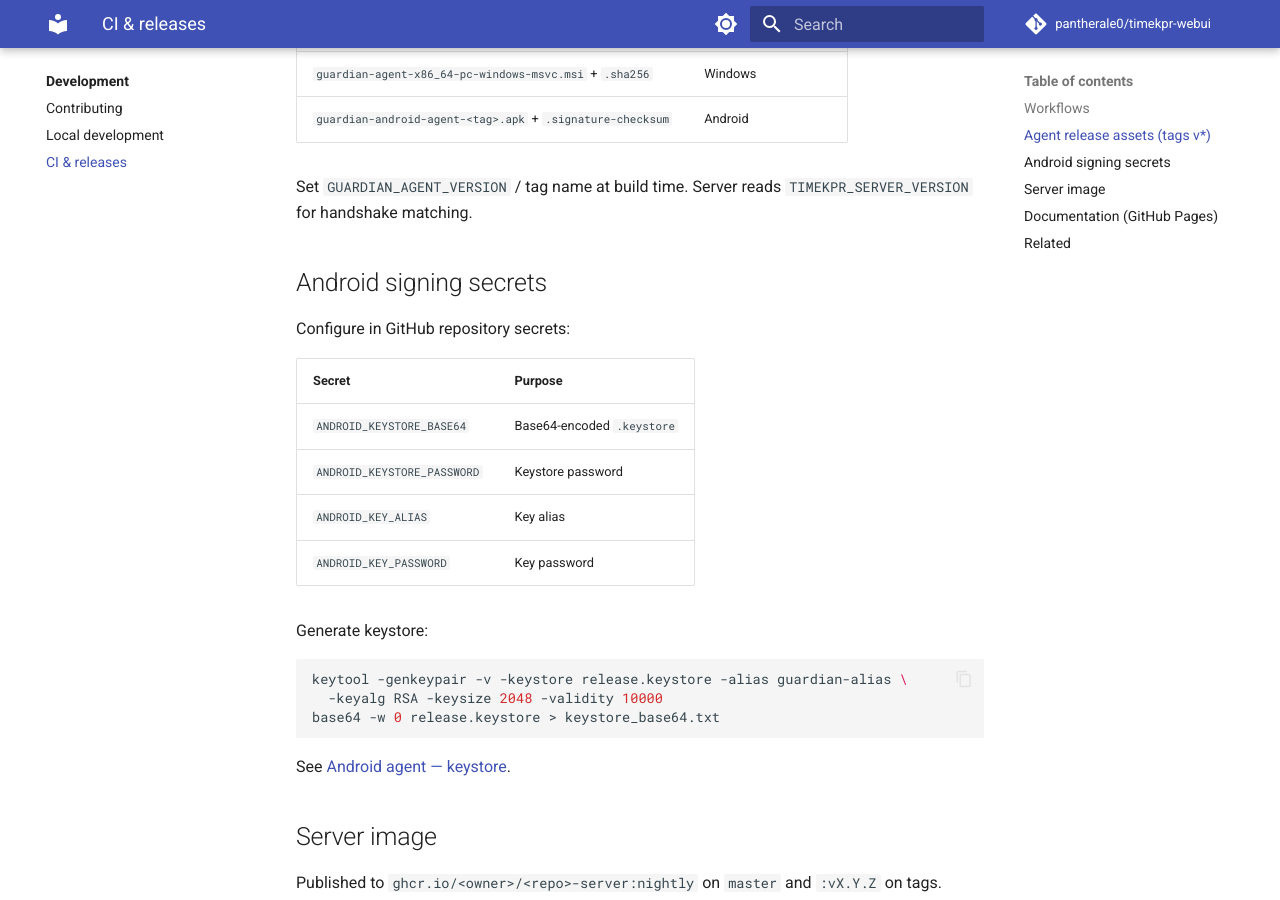
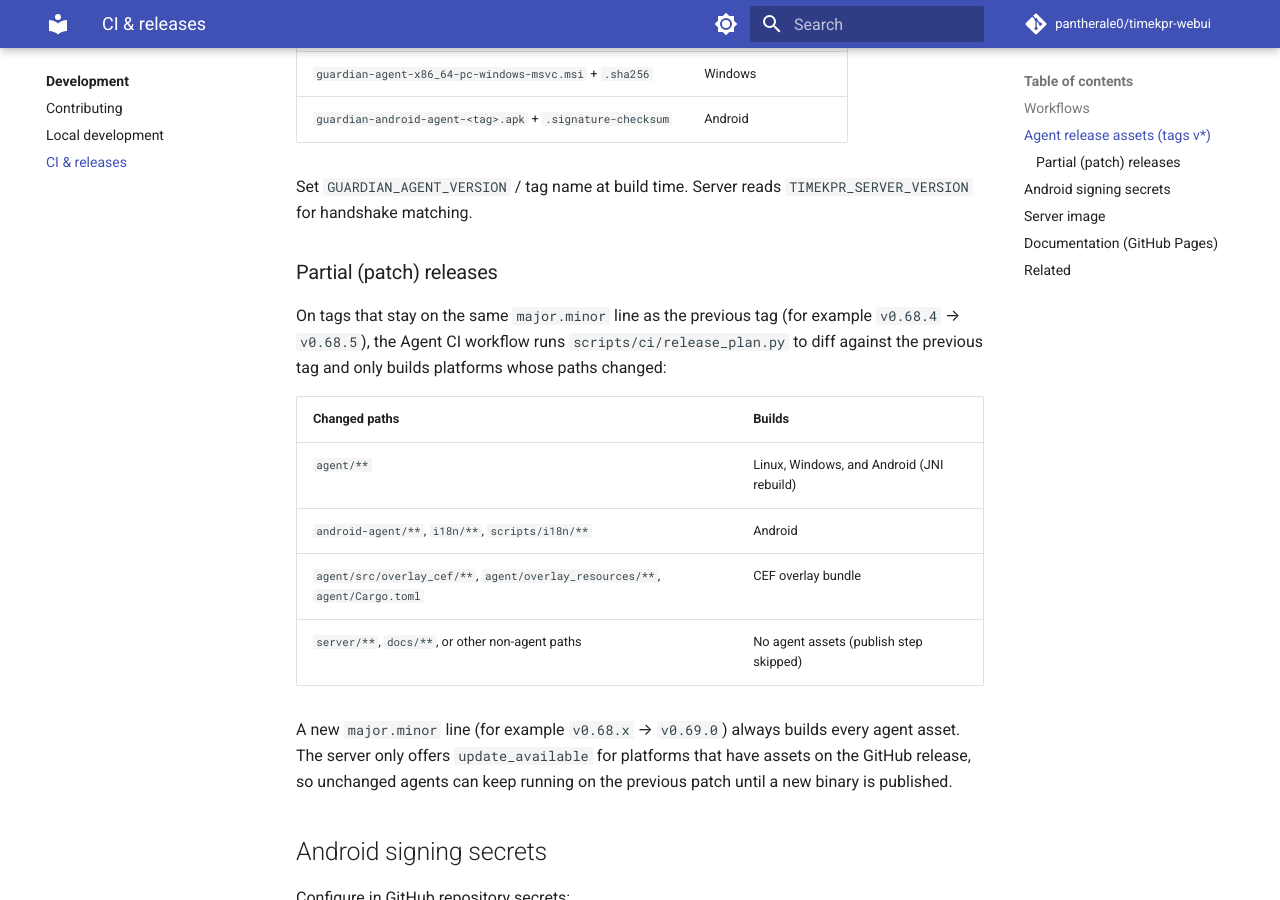
Before and after one commit to Guardian-Parental-Controls/docs, an MkDocs documentation site: the page built from docs/development/ci-release.md, in a window 1280 px wide and 900 px high, scrolled down 674 px. Built offline with MkDocs 1.6.1 and Material for MkDocs 9.7.7, drawn with Linux system fonts in a browser that asks for light colours; comment, search, counter and statistics services are not loaded; the version menu is left out.

Commit message:
feat: add release plan job to CI workflow for managing partial and full releases, enhancing build conditions based on previous tags and outputs

```diff
--- a/docs/development/ci-release.md
+++ b/docs/development/ci-release.md
@@ -19,6 +19,19 @@ GitHub Actions workflows publish server Docker images, agent binaries, and docum
 | `guardian-android-agent-<tag>.apk` + `.signature-checksum` | Android |
 
 Set `GUARDIAN_AGENT_VERSION` / tag name at build time. Server reads `TIMEKPR_SERVER_VERSION` for handshake matching.
+
+### Partial (patch) releases
+
+On tags that stay on the same `major.minor` line as the previous tag (for example `v0.68.4` → `v0.68.5`), the Agent CI workflow runs `scripts/ci/release_plan.py` to diff against the previous tag and only builds platforms whose paths changed:
+
+| Changed paths | Builds |
+|---------------|--------|
+| `agent/**` | Linux, Windows, and Android (JNI rebuild) |
+| `android-agent/**`, `i18n/**`, `scripts/i18n/**` | Android |
+| `agent/src/overlay_cef/**`, `agent/overlay_resources/**`, `agent/Cargo.toml` | CEF overlay bundle |
+| `server/**`, `docs/**`, or other non-agent paths | No agent assets (publish step skipped) |
+
+A new `major.minor` line (for example `v0.68.x` → `v0.69.0`) always builds every agent asset. The server only offers `update_available` for platforms that have assets on the GitHub release, so unchanged agents can keep running on the previous patch until a new binary is published.
 
 ## Android signing secrets
 
```
